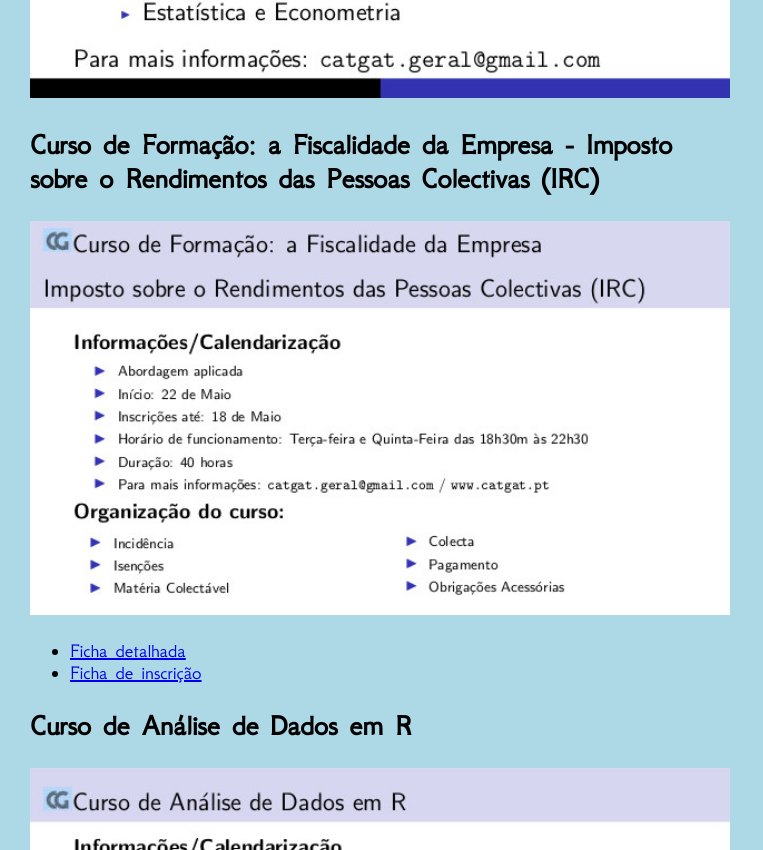
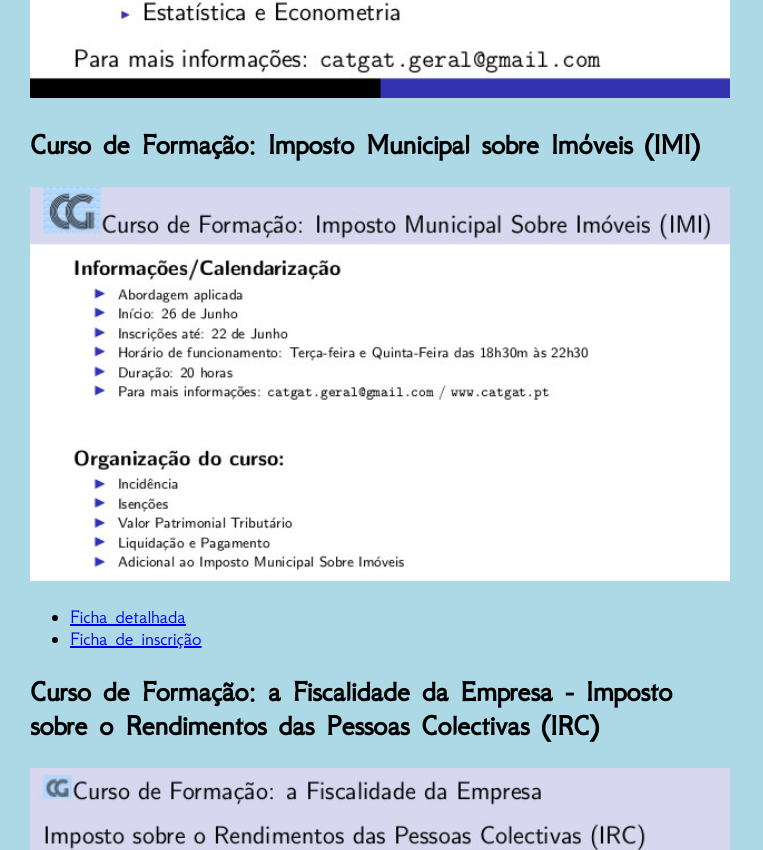
Before and after one commit to jp1981ara/catgat, a plain HTML site: page forma.htm in a window 1280 px wide. Shown: the part 638-1488 px from the top of the page, without its empty margins (0-763 px from the left). Drawn offline with Linux system fonts and the light colour scheme.

Commit message:
Actual1.7

```diff
--- a/forma.htm
+++ b/forma.htm
@@ -35,6 +35,16 @@
 <div id="evento">
 	<h2> Explicações a Estudantes</h2>
 			<img src="flyers/explica.jpeg" width="700px"/>
+</div>
+
+<div id="evento">
+	<h2> Curso de Formação: Imposto Municipal sobre Imóveis (IMI)</h2>
+			<img src="flyers/IMIFLY.jpg" width="700px"/>
+			<ul>
+				<li><a href="Programas/programa_IMI.pdf">Ficha detalhada</a>
+				<li><a href="inscri/ficha_insc_imi.pdf">Ficha de inscrição</a>
+			</ul>
+
 </div>
 
 
```
Also changed, not shown: index.html (+2 -1 lines), flyers/IMIFLY.jpg (added), 2 other files.
